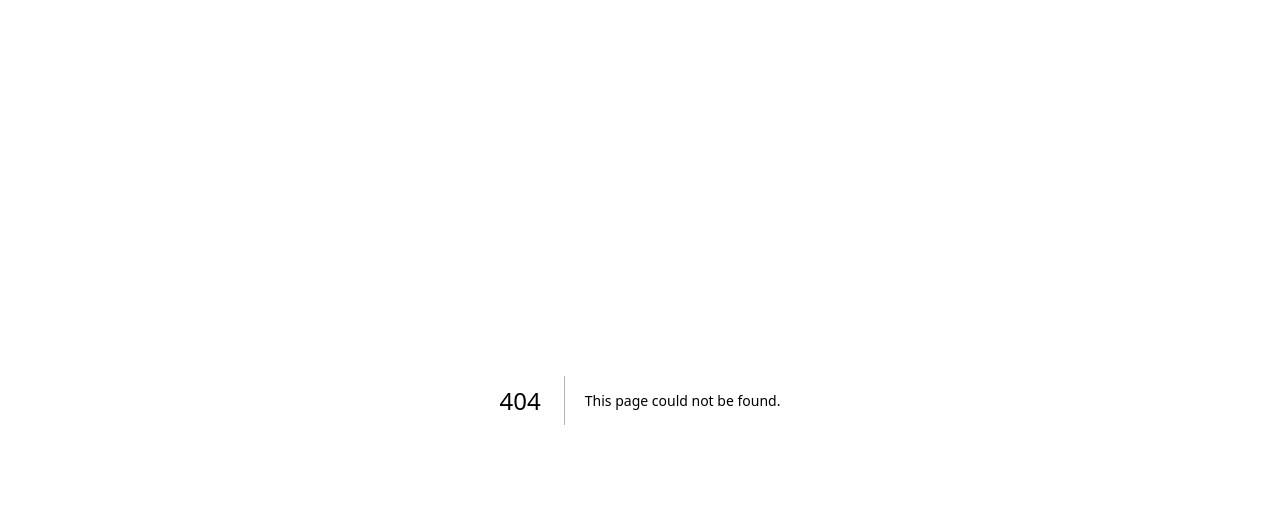
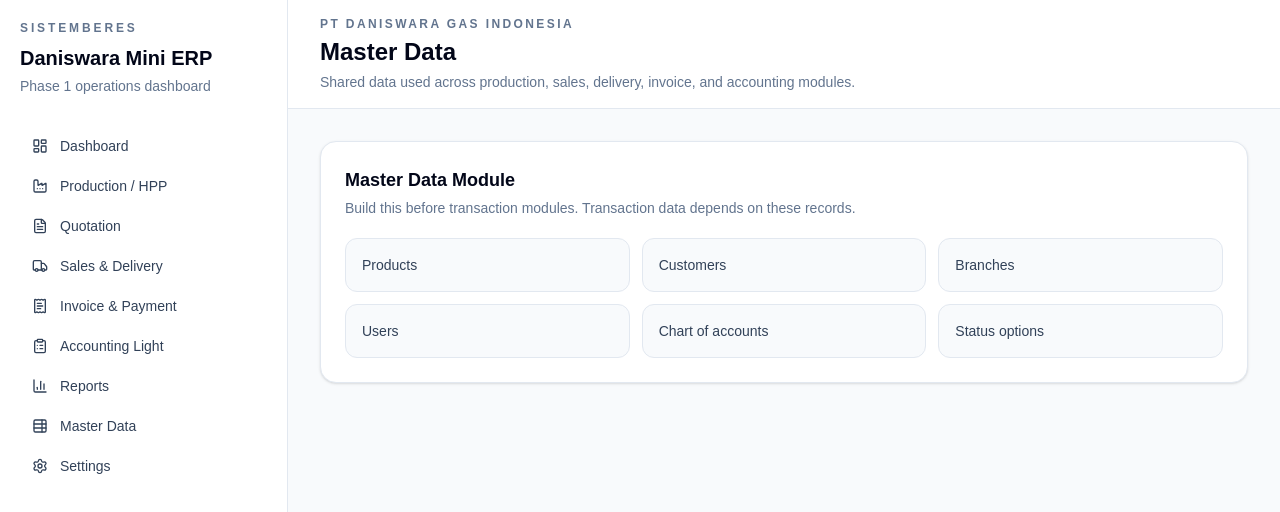
Before and after one commit to victor-rekon/daniswara-mini-erp, a Next.js app: page /master-data in a window 1280 px wide. Before the commit this address had no page. Shown: the top 512 px of the page. Built offline with nearby package versions, Linux system fonts and the light colour scheme.

Commit message:
Add master data placeholder page

```diff
--- /dev/null
+++ b/app/master-data/page.tsx
@@ -0,0 +1,24 @@
+import { AppShell } from "@/components/layout/app-shell";
+import { PlaceholderPanel } from "@/components/ui/placeholder-panel";
+
+export default function MasterDataPage() {
+  return (
+    <AppShell
+      title="Master Data"
+      description="Shared data used across production, sales, delivery, invoice, and accounting modules."
+    >
+      <PlaceholderPanel
+        title="Master Data Module"
+        description="Build this before transaction modules. Transaction data depends on these records."
+        items={[
+          "Products",
+          "Customers",
+          "Branches",
+          "Users",
+          "Chart of accounts",
+          "Status options",
+        ]}
+      />
+    </AppShell>
+  );
+}
```
